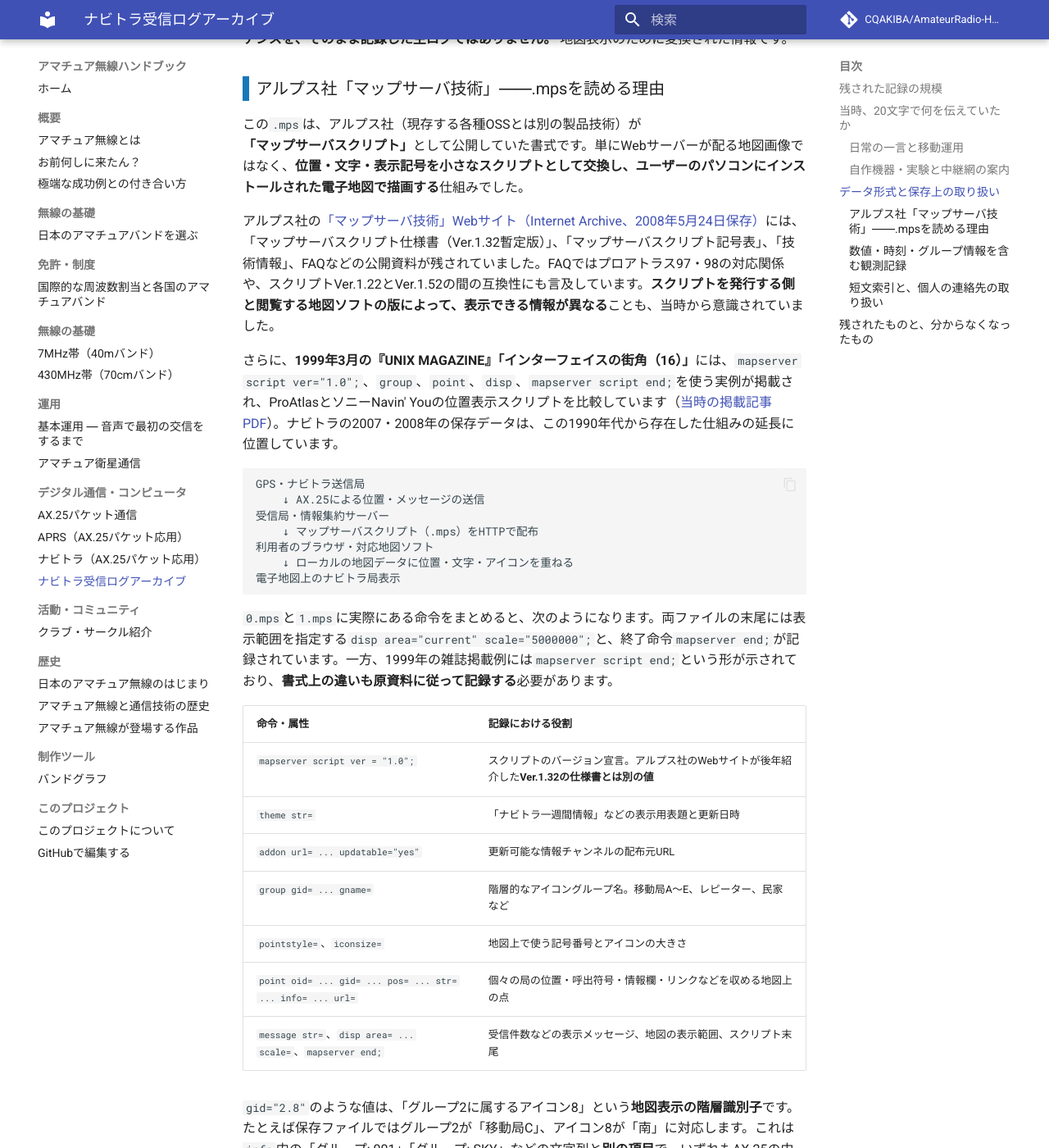
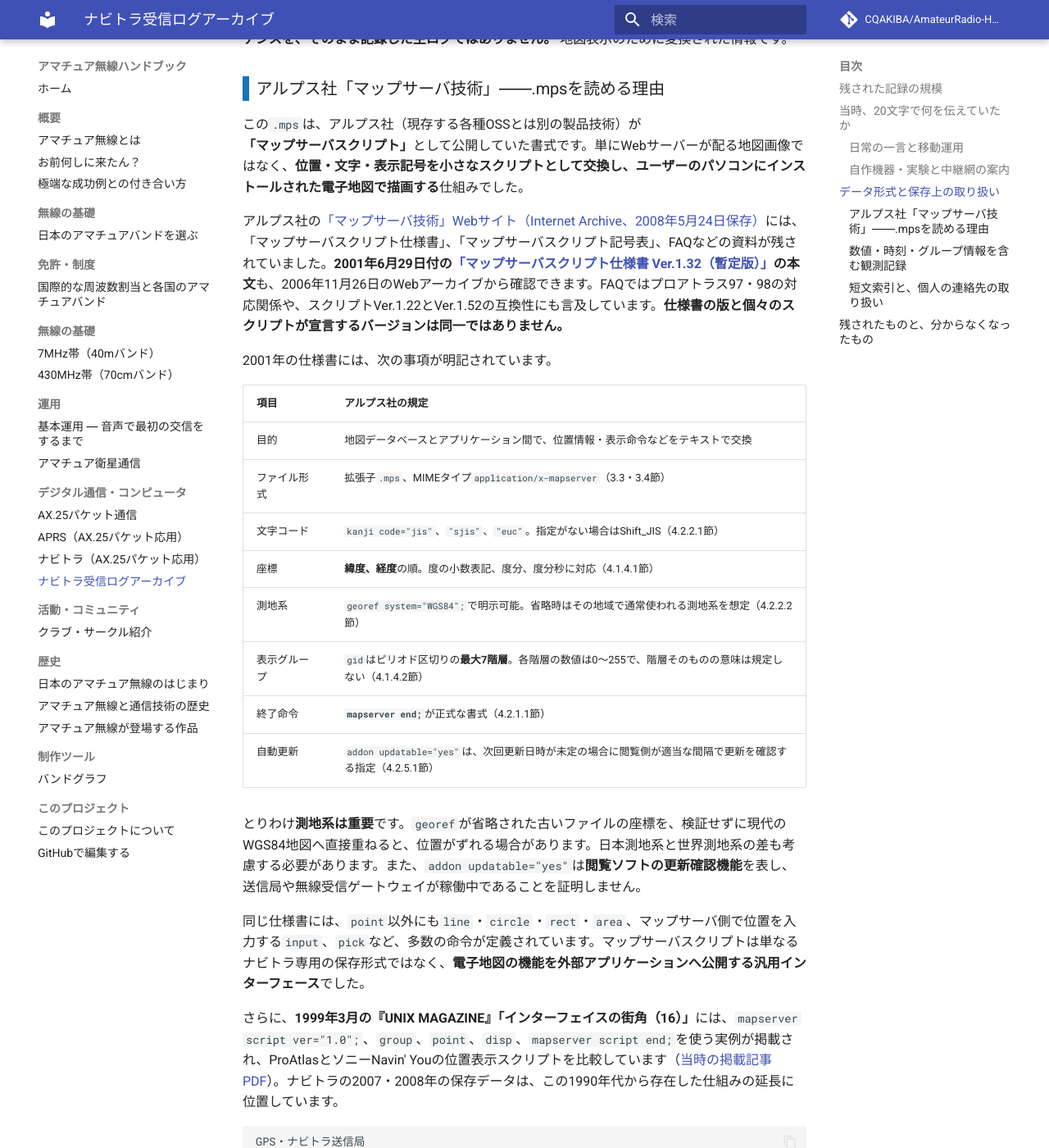
Before and after one commit to CQAKIBA/AmateurRadio-Handbook, an MkDocs documentation site: the page built from docs/07_デジタル通信・コンピュータ/ナビトラ受信ログアーカイブ.md, in a window 1280 px wide and 1400 px high, scrolled down 3018 px. Shown: the whole window at 82% size. Built offline with MkDocs 1.6.1 and Material for MkDocs 9.7.7, drawn with Linux system fonts in a browser that asks for light colours; comment, search, counter and statistics services are not loaded; some of the changed text lies outside the part shown.

Commit message:
docs: 2001年アルプス社正式MPS仕様書を確認し文字コード・座標・測地系・自動更新の解説を確定

````diff
--- a/docs/07_デジタル通信・コンピュータ/ナビトラ受信ログアーカイブ.md
+++ b/docs/07_デジタル通信・コンピュータ/ナビトラ受信ログアーカイブ.md
@@ -73,7 +73,24 @@
 
 この`.mps`は、アルプス社（現存する各種OSSとは別の製品技術）が**「マップサーバスクリプト」**として公開していた書式です。単にWebサーバーが配る地図画像ではなく、**位置・文字・表示記号を小さなスクリプトとして交換し、ユーザーのパソコンにインストールされた電子地図で描画する**仕組みでした。
 
-アルプス社の[「マップサーバ技術」Webサイト（Internet Archive、2008年5月24日保存）](https://web.archive.org/web/20080524205732/http://www.alpsmap.co.jp/mapserv/)には、「マップサーバスクリプト仕様書（Ver.1.32暫定版）」、「マップサーバスクリプト記号表」、「技術情報」、FAQなどの公開資料が残されていました。FAQではプロアトラス97・98の対応関係や、スクリプトVer.1.22とVer.1.52の間の互換性にも言及しています。**スクリプトを発行する側と閲覧する地図ソフトの版によって、表示できる情報が異なる**ことも、当時から意識されていました。
+アルプス社の[「マップサーバ技術」Webサイト（Internet Archive、2008年5月24日保存）](https://web.archive.org/web/20080524205732/http://www.alpsmap.co.jp/mapserv/)には、「マップサーバスクリプト仕様書」、「マップサーバスクリプト記号表」、FAQなどの資料が残されていました。**2001年6月29日付の[「マップサーバスクリプト仕様書 Ver.1.32（暫定版）」](https://web.archive.org/web/20061126121438/http://www.alpsmap.co.jp/mapserv/mapsrvr.html)の本文**も、2006年11月26日のWebアーカイブから確認できます。FAQではプロアトラス97・98の対応関係や、スクリプトVer.1.22とVer.1.52の互換性にも言及しています。**仕様書の版と個々のスクリプトが宣言するバージョンは同一ではありません。**
+
+2001年の仕様書には、次の事項が明記されています。
+
+| 項目 | アルプス社の規定 |
+| --- | --- |
+| 目的 | 地図データベースとアプリケーション間で、位置情報・表示命令などをテキストで交換 |
+| ファイル形式 | 拡張子`.mps`、MIMEタイプ`application/x-mapserver`（3.3・3.4節） |
+| 文字コード | `kanji code="jis"`、`"sjis"`、`"euc"`。指定がない場合はShift_JIS（4.2.2.1節） |
+| 座標 | **緯度、経度**の順。度の小数表記、度分、度分秒に対応（4.1.4.1節） |
+| 測地系 | `georef system="WGS84";`で明示可能。省略時はその地域で通常使われる測地系を想定（4.2.2.2節） |
+| 表示グループ | `gid`はピリオド区切りの**最大7階層**。各階層の数値は0～255で、階層そのものの意味は規定しない（4.1.4.2節） |
+| 終了命令 | **`mapserver end;`**が正式な書式（4.2.1.1節） |
+| 自動更新 | `addon updatable="yes"`は、次回更新日時が未定の場合に閲覧側が適当な間隔で更新を確認する指定（4.2.5.1節） |
+
+とりわけ**測地系は重要**です。`georef`が省略された古いファイルの座標を、検証せずに現代のWGS84地図へ直接重ねると、位置がずれる場合があります。日本測地系と世界測地系の差も考慮する必要があります。また、`addon updatable="yes"`は**閲覧ソフトの更新確認機能**を表し、送信局や無線受信ゲートウェイが稼働中であることを証明しません。
+
+同じ仕様書には、`point`以外にも`line`・`circle`・`rect`・`area`、マップサーバ側で位置を入力する`input`、`pick`など、多数の命令が定義されています。マップサーバスクリプトは単なるナビトラ専用の保存形式ではなく、**電子地図の機能を外部アプリケーションへ公開する汎用インターフェース**でした。
 
 さらに、**1999年3月の『UNIX MAGAZINE』「インターフェイスの街角（16）」**には、`mapserver script ver="1.0";`、`group`、`point`、`disp`、`mapserver script end;`を使う実例が掲載され、ProAtlasとソニーNavin' Youの位置表示スクリプトを比較しています（[当時の掲載記事PDF](https://www.pitecan.com/UnixMagazine/PDF/if9903.pdf)）。ナビトラの2007・2008年の保存データは、この1990年代から存在した仕組みの延長に位置しています。
 
@@ -87,7 +104,7 @@ GPS・ナビトラ送信局
 電子地図上のナビトラ局表示
 ```
 
-`0.mps`と`1.mps`に実際にある命令をまとめると、次のようになります。両ファイルの末尾には表示範囲を指定する`disp area="current" scale="5000000";`と、終了命令`mapserver end;`が記録されています。一方、1999年の雑誌掲載例には`mapserver script end;`という形が示されており、**書式上の違いも原資料に従って記録する**必要があります。
+`0.mps`と`1.mps`に実際にある命令をまとめると、次のようになります。両ファイルの末尾には`disp area="current" scale="5000000";`と、仕様書でも正式な終了命令である`mapserver end;`が記録されています。ただし、**2001年の仕様書で紹介される`disp`の書式は`oid`・`first`・`last`・`all`・`pos`であり、`area="current"`はこの文書で確認できません**。後の版やソフト独自の拡張である可能性があり、確定には追加の版の資料が必要です。一方、1999年の雑誌掲載例には`mapserver script end;`という形が示されており、**複数時期の実例の差を残しておく**必要があります。
 
 | 命令・属性 | 記録における役割 |
 | --- | --- |
@@ -99,7 +116,9 @@ GPS・ナビトラ送信局
 | `point oid= ... gid= ... pos= ... str= ... info= ... url=` | 個々の局の位置・呼出符号・情報欄・リンクなどを収める地図上の点 |
 | `message str=`、`disp area= ... scale=`、`mapserver end;` | 受信件数などの表示メッセージ、地図の表示範囲、スクリプト末尾 |
 
-`gid="2.8"`のような値は、「グループ2に属するアイコン8」という**地図表示の階層識別子**です。たとえば保存ファイルではグループ2が「移動局C」、アイコン8が「南」に対応します。これは`info`内の「グループ: 001」「グループ: SKY」などの文字列と**別の項目**で、いずれもAX.25の中継VIA経路を直接示すものではありません。
+`gid="2.8"`のような値は、**ピリオドで階層化された地図表示識別子**です。各桁の意味は仕様上固定されていませんが、今回の保存ファイルではグループ2が「移動局C」、その下の番号8が「南」に対応します。これは`info`内の「グループ: 001」「グループ: SKY」などの文字列と**別の項目**で、いずれもAX.25の中継VIA経路を直接示すものではありません。
+
+公式の「マップサーバスクリプト記号表」は、番号と図形の対応を確認するために必要な資料ですが、Web保存版の画像本体は確認できていません。アイコンの**名称と階層は`.mps`の`group`定義から読めますが、記号の元の絵柄すべてを再現できるわけではありません**。
 
 なお、正式な仕様は複数の版が公開されていたため、現在の[変換プログラム](https://github.com/CQAKIBA/AmateurRadio-Handbook/tree/main/tools/navitra_archive)が実装しているのは、**今回確認できたナビトラ用`.mps`の`group`・`point`書式を読み取る範囲**です。すべてのマップサーバスクリプト、線や面などを完全解釈できる汎用ソフトではありません。
 
````
